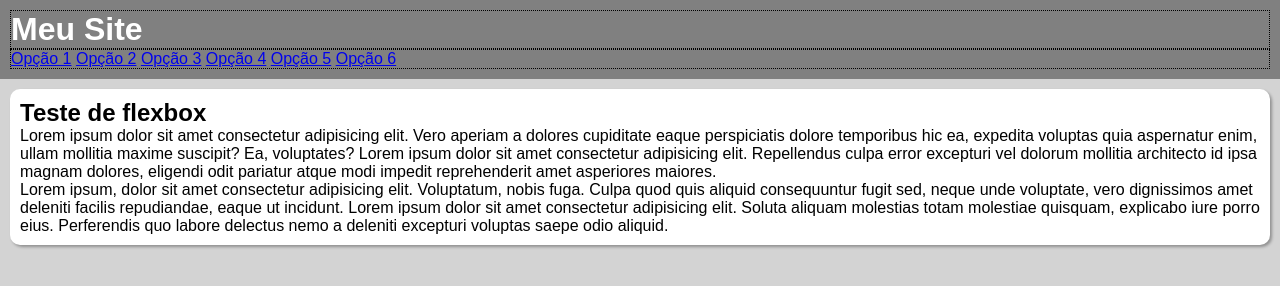
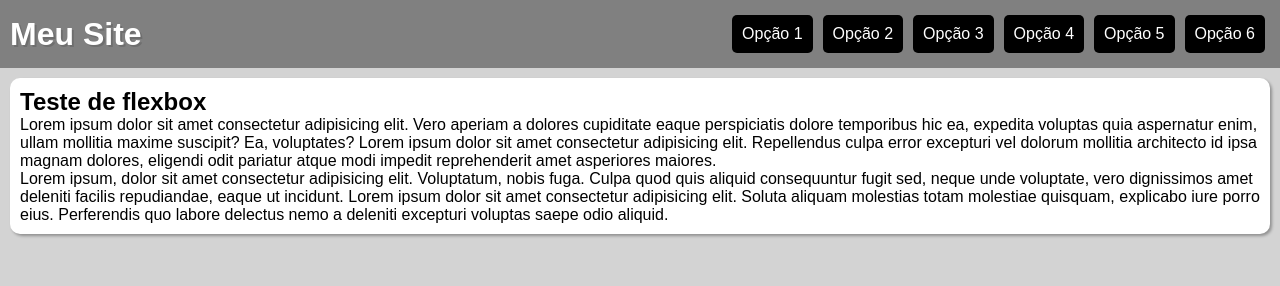
Before and after one commit to Maki2603/html-css, a plain HTML site: page exercicios/Ex 027/flex013-menu-flexbox/index.html in a window 1280 px wide. Drawn offline with Linux system fonts and the light colour scheme.

Commit message:
Menu flexbox e projeto finalizado

```diff
--- a/exercicios/Ex 027/flex013-menu-flexbox/index.html
+++ b/exercicios/Ex 027/flex013-menu-flexbox/index.html
@@ -5,6 +5,7 @@
     <meta name="viewport" content="width=device-width, initial-scale=1.0">
     <title>Menu flexbox</title>
     <link rel="stylesheet" href="style.css">
+    <link rel="stylesheet" href="media-query.css" media="screen and (max-width: 580px)">
 </head>
 <body>
     <header>
--- /dev/null
+++ b/exercicios/Ex 027/flex013-menu-flexbox/media-query.css
@@ -0,0 +1,14 @@
+@charset "UTF-8";
+
+header, header > nav {
+    flex-flow: column nowrap;
+}
+
+header > h1 {
+    flex-basis: 50px;
+
+}
+
+header > nav > a {
+    width: 90vw;
+}
--- a/exercicios/Ex 027/flex013-menu-flexbox/style.css
+++ b/exercicios/Ex 027/flex013-menu-flexbox/style.css
@@ -18,14 +18,41 @@ header {
     background-color: gray;
     color: white;
     padding: 10px;
+
+    display: flex;
+    flex-flow: row wrap;
+    justify-content: space-between;
+    align-items: center;
 }
 
 header > h1 {
-    border: 1px dotted black;
+    /*border: 1px dotted black;*/
+    flex: 0 0 200px;
+    text-shadow: 2px 2px 0px rgba(0, 0, 0, 0.137);
 }
 
 header > nav {
-    border: 1px dotted black;
+    /*border: 1px dotted black;*/
+
+    display: flex;
+    flex-flow: row wrap;
+    justify-content: flex-end;
+}
+
+header > nav > a {
+    text-decoration: none;
+    background-color: black;
+    color: white;
+    padding: 10px;
+    margin: 5px;
+    border-radius: 5px;
+    text-align: center;
+}
+
+header > nav > a:hover {
+    background-color: white;
+    color: black;
+    transition: background-color .3s;
 }
 
 main {
```
